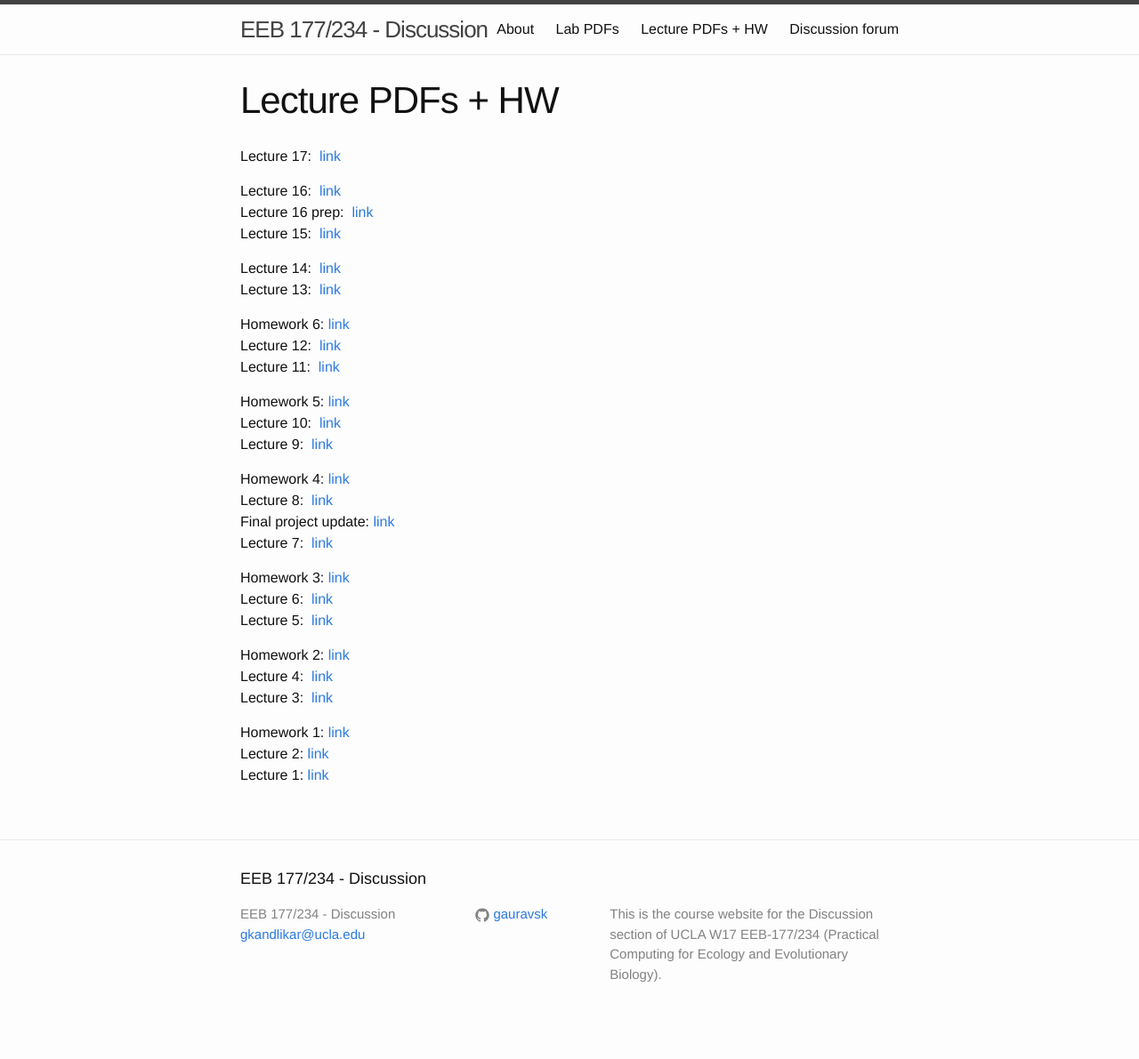
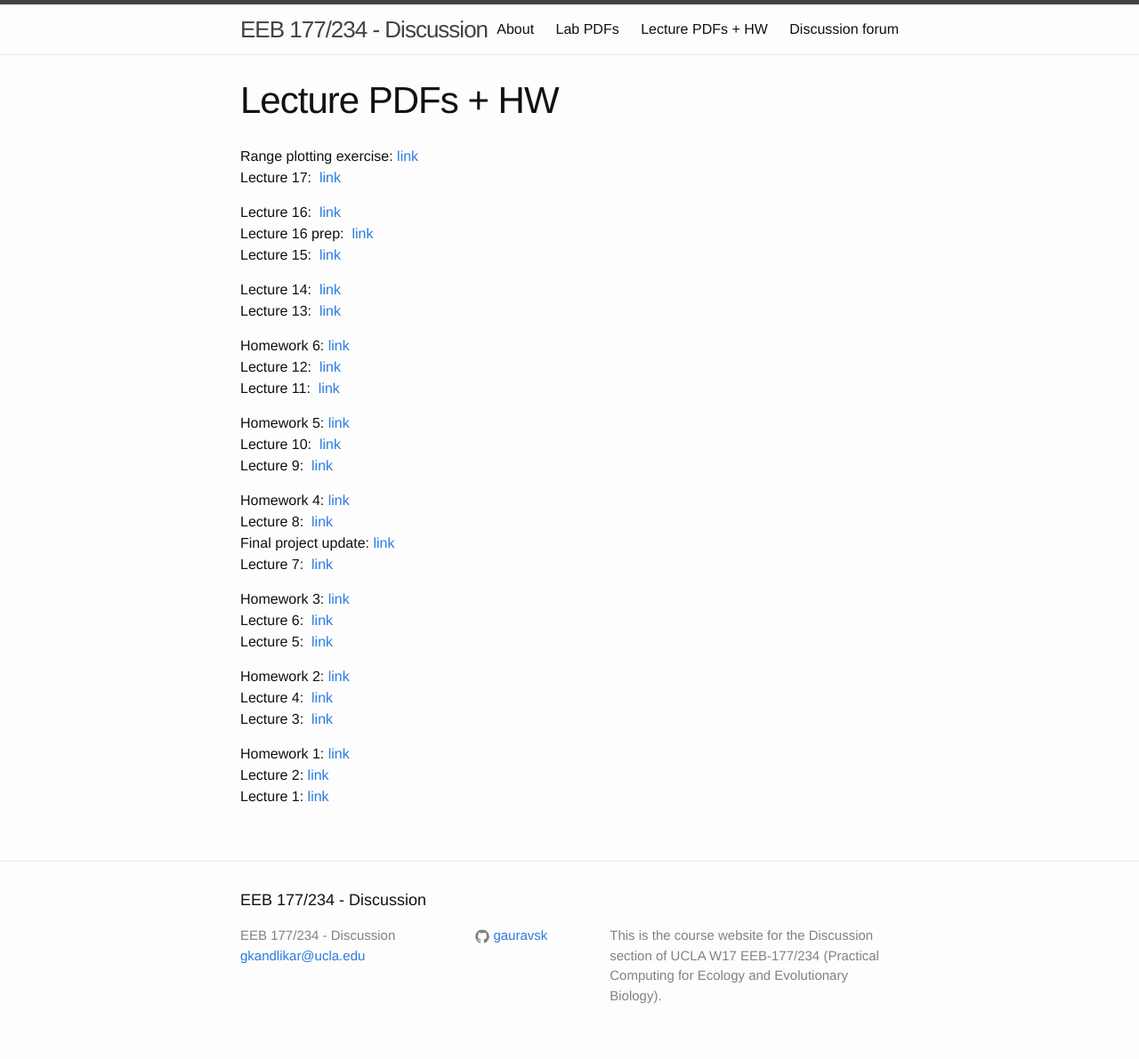
Before and after one commit to michaelalfaro/eeb177-W17.github.io, a Jekyll site: the page built from lectures.md, in a window 1280 px wide. Shown: the whole page at 89% size. Built offline with Jekyll 4.4.1, drawn with Linux system fonts in a browser that asks for light colours; before the commit the page ends 1167 px from its top, so only the background shows below that.

Commit message:
adding range plotting ex

```diff
--- a/lectures.md
+++ b/lectures.md
@@ -4,6 +4,7 @@ title: Lecture PDFs + HW
 permalink: /lectures/
 ---
 
+Range plotting exercise: [link]({{ site.url }}lecture_pdfs/range-plotting-2.pdf)
 Lecture 17:  [link]({{ site.url }}lecture_pdfs/lecture-17-Mar-7-2017.pdf)
 
 Lecture 16:  [link]({{ site.url }}lecture_pdfs/lecture-16-Mar-2-2017.pdf)
```
Also changed, not shown: 1 other file.
